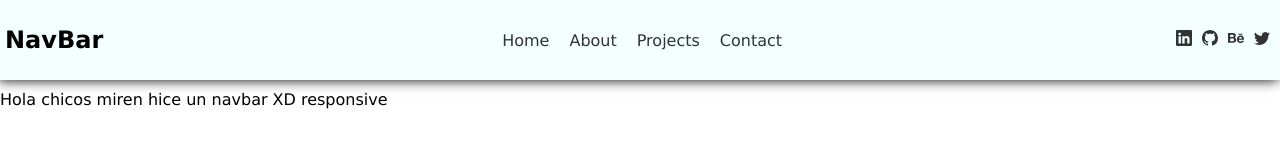
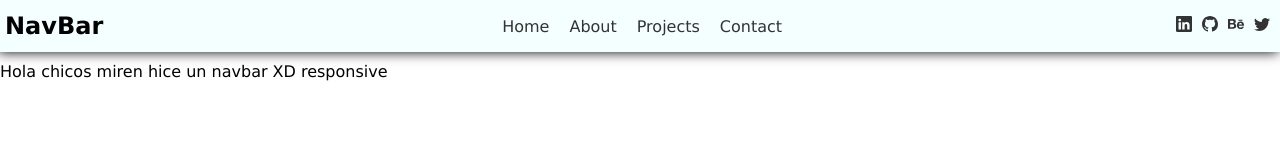
Before and after one commit to Monchol/navbar, a plain HTML site: page index.html in a window 1280 px wide. Drawn offline with Linux system fonts and the light colour scheme.

Commit message:
Change of the grid rows

```diff
--- a/style.css
+++ b/style.css
@@ -37,7 +37,7 @@ a:hover {
     grid-template-areas:
     "header"
     "content";
-    grid-template-rows: 10vh;
+    grid-template-rows: 52px;
     gap: 10px;
 }
 
```
